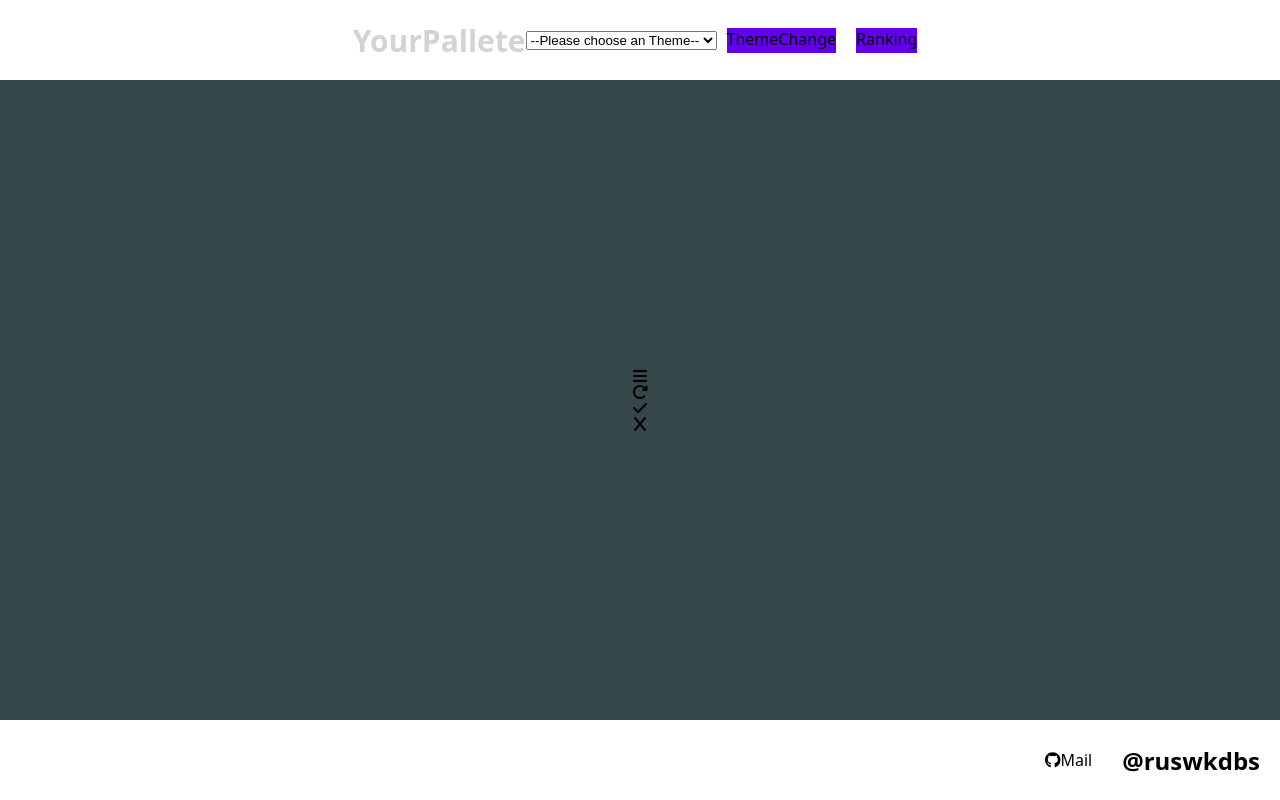
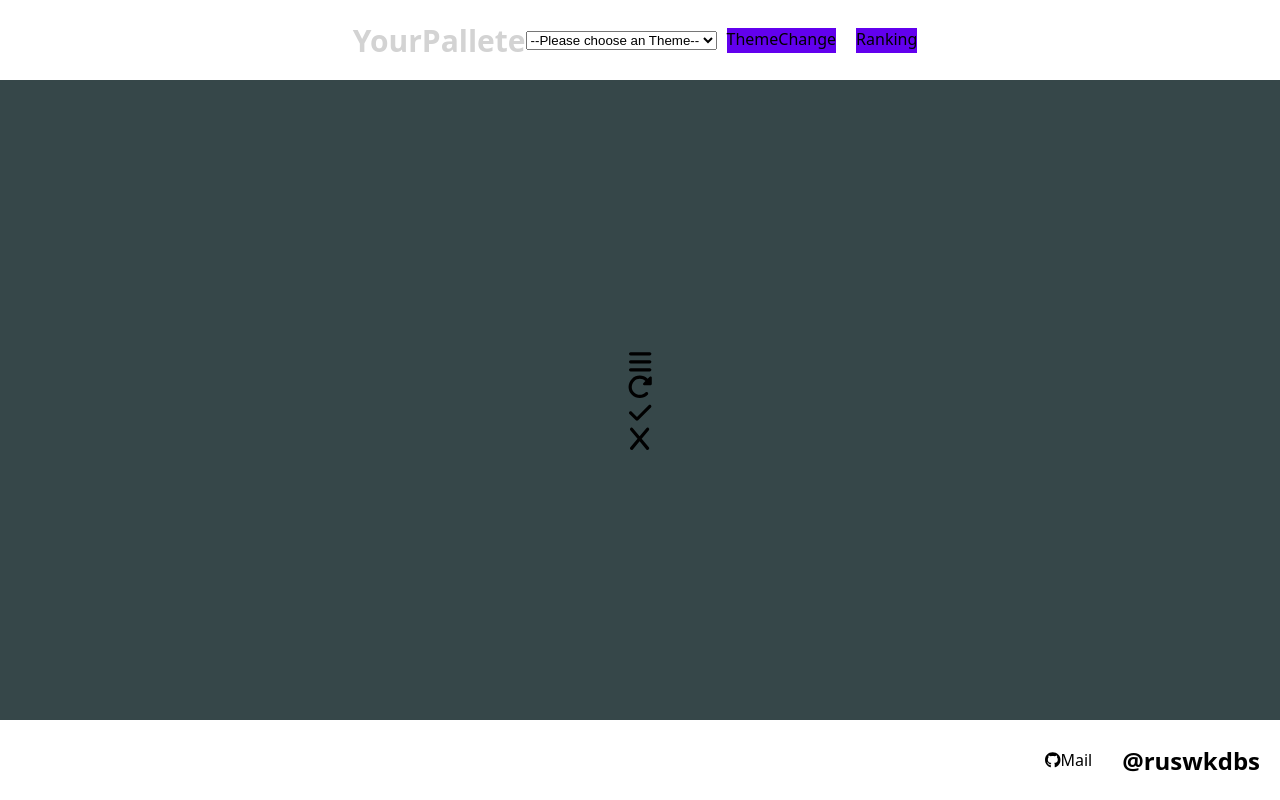
Before and after one commit to SugarSyrup/yourPalette, a React (Create React App) app: page / in a window 1280 px wide. Built offline with nearby package versions, Linux system fonts and the light colour scheme.

Commit message:
refactoring

```diff
--- a/src/App.tsx
+++ b/src/App.tsx
@@ -21,16 +21,11 @@ function App() {
   const rootContainer = useRef<HTMLDivElement>(null);
 
   const changeColor = () => {
-    if(currentTheme === lightTheme) {
-      setcurrentTheme(darkTheme);
-    } else {
-      setcurrentTheme(lightTheme);
-    }
+    currentTheme === lightTheme ? setcurrentTheme(darkTheme) : setcurrentTheme(lightTheme);
   }
 
   useEffect(() => {
     const { current } = rootContainer;
-    console.log(current);
     if (current !== null) {
       current.style.backgroundColor = currentTheme.bgColor;
       current.style.color = currentTheme.textColorP;
--- a/src/Components/Color.tsx
+++ b/src/Components/Color.tsx
@@ -13,6 +13,10 @@ const Content = styled.div<{width:number; bgColor:string}>`
     height:100%;
     width:${(props) => props.width || 50}%;
     background-color:${(props) => props.bgColor};
+
+    svg {
+        font-size:2vw;
+    }
 `;
 
 const generateBgColor = () => {
@@ -23,21 +27,29 @@ interface Props {
     count: number;
     colors: string[];
     setColors:React.Dispatch<React.SetStateAction<string[]>>;
+    onCheckBtnClick: () => void;
+    onDeleteBtnClick: () => void;
 }
 
-const Color = ({count, colors, setColors}:Props) => {
+const Color = ({count, colors, setColors, onCheckBtnClick, onDeleteBtnClick}:Props) => {
     const [color, setColor] = useState(generateBgColor());
+
     useEffect(() => {
         const _colors = colors;
         _colors.push(color);
         setColors(_colors);
     },[color]);
+
+    const onRotateBtnClick = (event:React.MouseEvent) => {
+        event.preventDefault();
+        const newColor = generateBgColor();
+    }
     return(
         <Content width={100 / count} bgColor={color}>
             <FontAwesomeIcon icon={faBars} />
-            <FontAwesomeIcon icon={faRotateRight} />
-            <FontAwesomeIcon icon={faCheck} />
-            <FontAwesomeIcon icon={faX} />
+            <FontAwesomeIcon onClick={onRotateBtnClick} icon={faRotateRight} />
+            <FontAwesomeIcon onClick={onCheckBtnClick} icon={faCheck} />
+            <FontAwesomeIcon onClick={onDeleteBtnClick} icon={faX} />
         </Content>
     )
 }
--- a/src/Components/Main.tsx
+++ b/src/Components/Main.tsx
@@ -15,9 +15,15 @@ interface Props {
 
 const Main = ({selectTone}:Props) => {
     const [colors, setColors] = useState<string[]>([]);
+    const onCheckBtnClick = () => {
+
+    }
+    const onDeleteBtnClick = () => {
+
+    }
     return(
         <Container>
-            <Color count={colors.length} setColors={setColors} colors={colors}></Color>
+            <Color count={colors.length} setColors={setColors} colors={colors} onCheckBtnClick={onCheckBtnClick} onDeleteBtnClick={onDeleteBtnClick}></Color>
         </Container>
     );
 }
```
